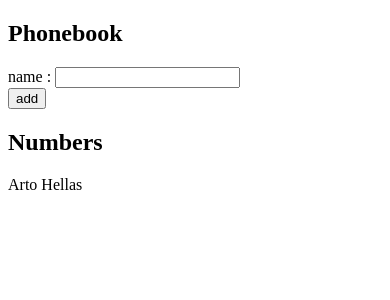
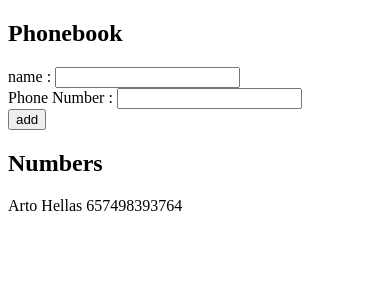
Before and after one commit to Rajdeep-Chakraborty0611/fullstackopen-submissions, a React (Vite) app in the folder part2/phonebook/: page / in a window 390 px wide. Shown: the top 300 px of the page. Built offline with nearby package versions, Linux system fonts and the light colour scheme.

Commit message:
Phonebook step 3 completed

```diff
--- a/part2/phonebook/src/App.jsx
+++ b/part2/phonebook/src/App.jsx
@@ -1,13 +1,22 @@
 import { useState } from 'react'
 const App=()=>{
   const[persons,setPersons]=useState([
-    {name : 'Arto Hellas'}
+    {
+      name : 'Arto Hellas',
+      phonenumber : '657498393764',
+  }
   ])
   const [newName,setNewName]=useState('')
+  const [newNumber,setNewNumber] = useState('')
 
   const handleNameChange=(event)=>{
     console.log(event.target.value)
     setNewName(event.target.value)
+  }
+
+  const handleNumberChange=(event)=>{
+    console.log(event.target.value)
+    setNewNumber(event.target.value)
   }
 
   const doesExist=(props)=>{
@@ -30,11 +39,13 @@ const App=()=>{
     } else {
       const nameObject={
         name: newName,
+        phonenumber : newNumber,
       }
       setPersons(persons.concat(nameObject))
-      setNewName('')
+
     }
-
+    setNewName('')
+    setNewNumber('')
 
   }
 
@@ -43,7 +54,8 @@ return(
     <h2>Phonebook</h2>
     <form onSubmit={addName}>
       <div>
-        name : <input value={newName} onChange={handleNameChange}/>
+        name : <input value={newName} onChange={handleNameChange}/><br/>
+        Phone Number : <input value={newNumber} onChange={handleNumberChange}/>
       </div>
       <div>
         <button type='submit'>add</button>
@@ -52,7 +64,7 @@ return(
     <h2>Numbers</h2>
     {persons.map(person=>
     <p key={person.name}>
-      {person.name}
+      {person.name} {person.phonenumber}
     </p>
     )}
   </div>
```
